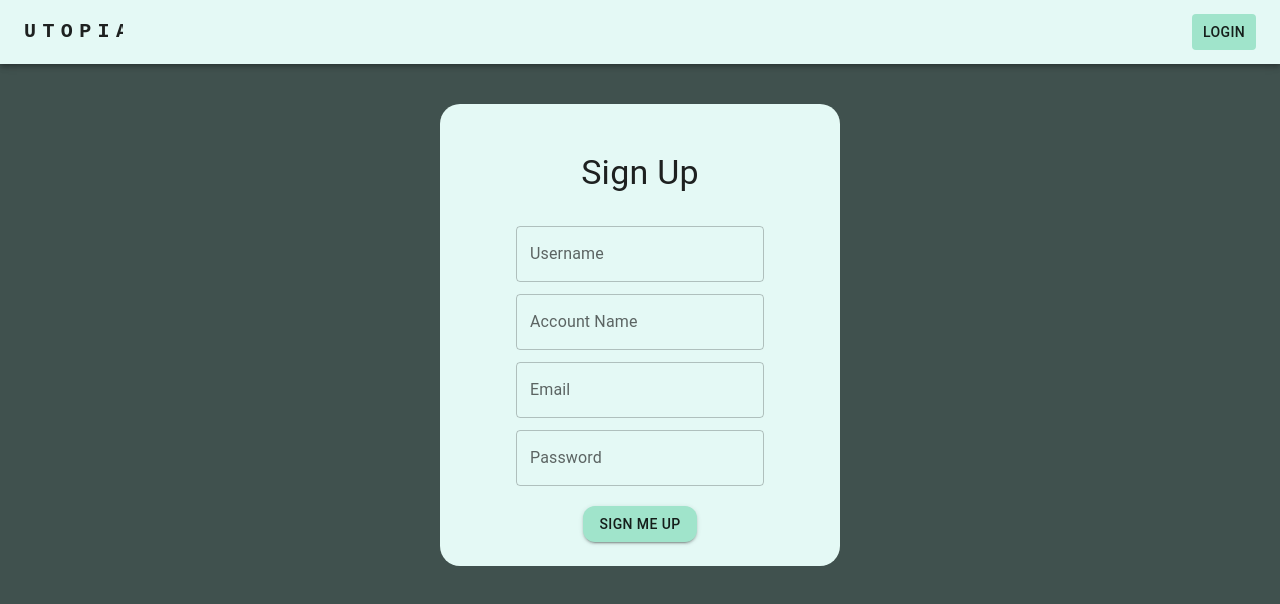
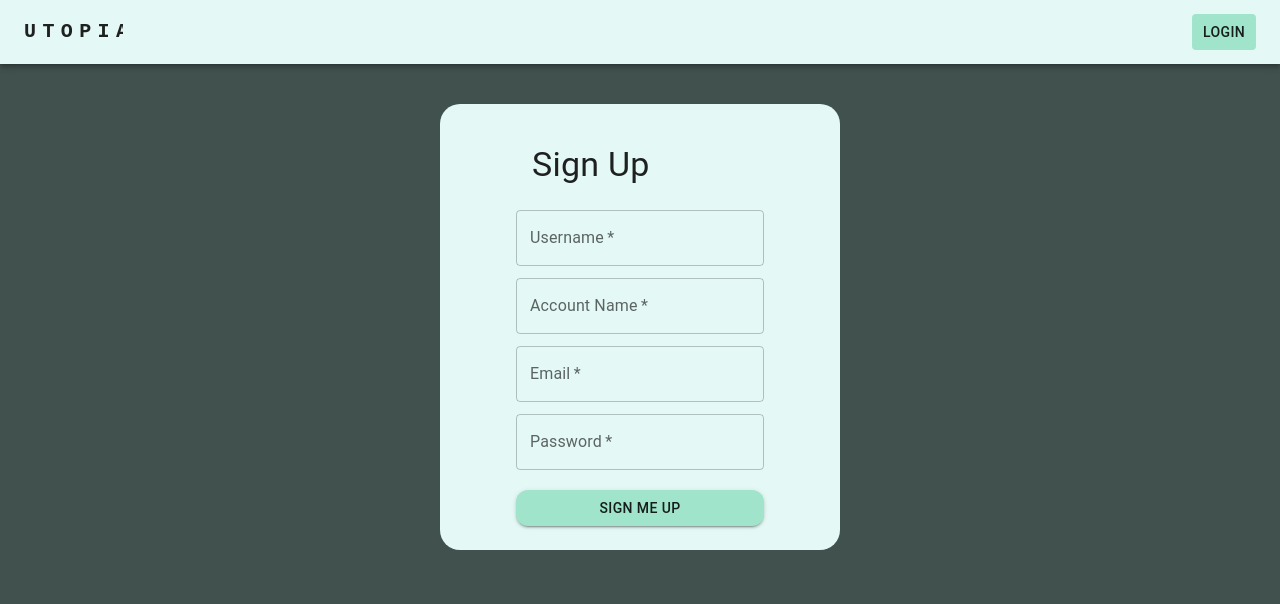
Before and after one commit to SyTW2223/E08, a React (Create React App) app in the folder client/: page /register in a window 1280 px wide. Shown: the top 604 px of the page. Built offline with nearby package versions, Linux system fonts and the light colour scheme.

Commit message:
Updated messages from server

```diff
--- a/client/src/components/Login.js
+++ b/client/src/components/Login.js
@@ -1,6 +1,6 @@
 import React, { useState } from "react";
 import { useDispatch, useSelector } from 'react-redux';
-import { Box, Typography, TextField, Button, Alert } from "@mui/material";
+import { Box, Typography, TextField, Button, Alert, FormControl } from "@mui/material";
 import { LoadingButton } from '@mui/lab/';
 import { Navigate, useNavigate, Link } from 'react-router-dom';
 
@@ -54,10 +54,12 @@ export const Login = () => {
           <Typography variant="h4" padding={3}>
             Login
           </Typography>
+          <FormControl>
             <TextField
               label="Account Name"
               type={'text'}
               value={accountName}
+              required={true}
               variant="outlined"
               margin="dense"
               placeholder="@AccountName"
@@ -67,11 +69,13 @@ export const Login = () => {
               label="Password"
               type={'password'}
               value={password}
+              required={true}
               variant="outlined"
               margin="dense"
               placeholder="***********"
               onChange={(e) => setPassword(e.target.value)}
             />
+          </FormControl>
           <LoadingButton
             type="submit"
             color="inherit"
--- a/client/src/components/Register.js
+++ b/client/src/components/Register.js
@@ -1,6 +1,6 @@
 import React, { useState } from "react";
 import { useDispatch, useSelector } from 'react-redux';
-import { Box, Typography, TextField, Button, Alert } from "@mui/material";
+import { Box, Typography, TextField, Button, Alert, FormControl } from "@mui/material";
 
 import { register } from '../actions/auth';
 
@@ -27,7 +27,6 @@ export const Register = () => {
 
   return (
     <div className="register">
-      <form className="registerForm" onSubmit={handleRegister}>
         <Box
           display="flex"
           color="primary"
@@ -41,13 +40,17 @@ export const Register = () => {
           borderRadius={5}
           sx={{backgroundColor: 'primary.main'}}
         >
-          <Typography variant="h4" padding={3}>
+          <form className="registerForm" onSubmit={handleRegister}>
+            <Typography variant="h4" padding={2}>
               Sign Up
             </Typography>
+            <FormControl>
               <TextField
                 label="Username"
                 type={'text'}
                 value={username}
+                required={true}
+                message="A username is required"
                 variant="outlined"
                 margin="dense"
                 placeholder="Your Name"
@@ -57,6 +60,7 @@ export const Register = () => {
                 label="Account Name"
                 type={'text'}
                 value={accountName}
+                required={true}
                 variant="outlined"
                 margin="dense"
                 placeholder="@Account_Name"
@@ -66,6 +70,7 @@ export const Register = () => {
                 label="Email"
                 type={'email'}
                 value={email}
+                required={true}
                 variant="outlined"
                 margin="dense"
                 placeholder="yourmail@example.com"
@@ -75,6 +80,7 @@ export const Register = () => {
                 label="Password"
                 type={'password'}
                 value={password}
+                required={true}
                 variant="outlined"
                 margin="dense"
                 placeholder="*************"
@@ -98,8 +104,10 @@ export const Register = () => {
                   ? <Alert sx ={{marginTop: 2}} severity="success" variant="filled">{message}</Alert>
                   : <Alert sx ={{marginTop: 2}} severity="error" variant="filled">{message}</Alert>
               )}
+
+            </FormControl>
+          </form>
         </Box>
-      </form>
     </div>
   )
 }
```
Also changed, not shown: 1 other file (tests, documents, lock files or other folders). Lines whose indentation alone changed are shown as unchanged.
